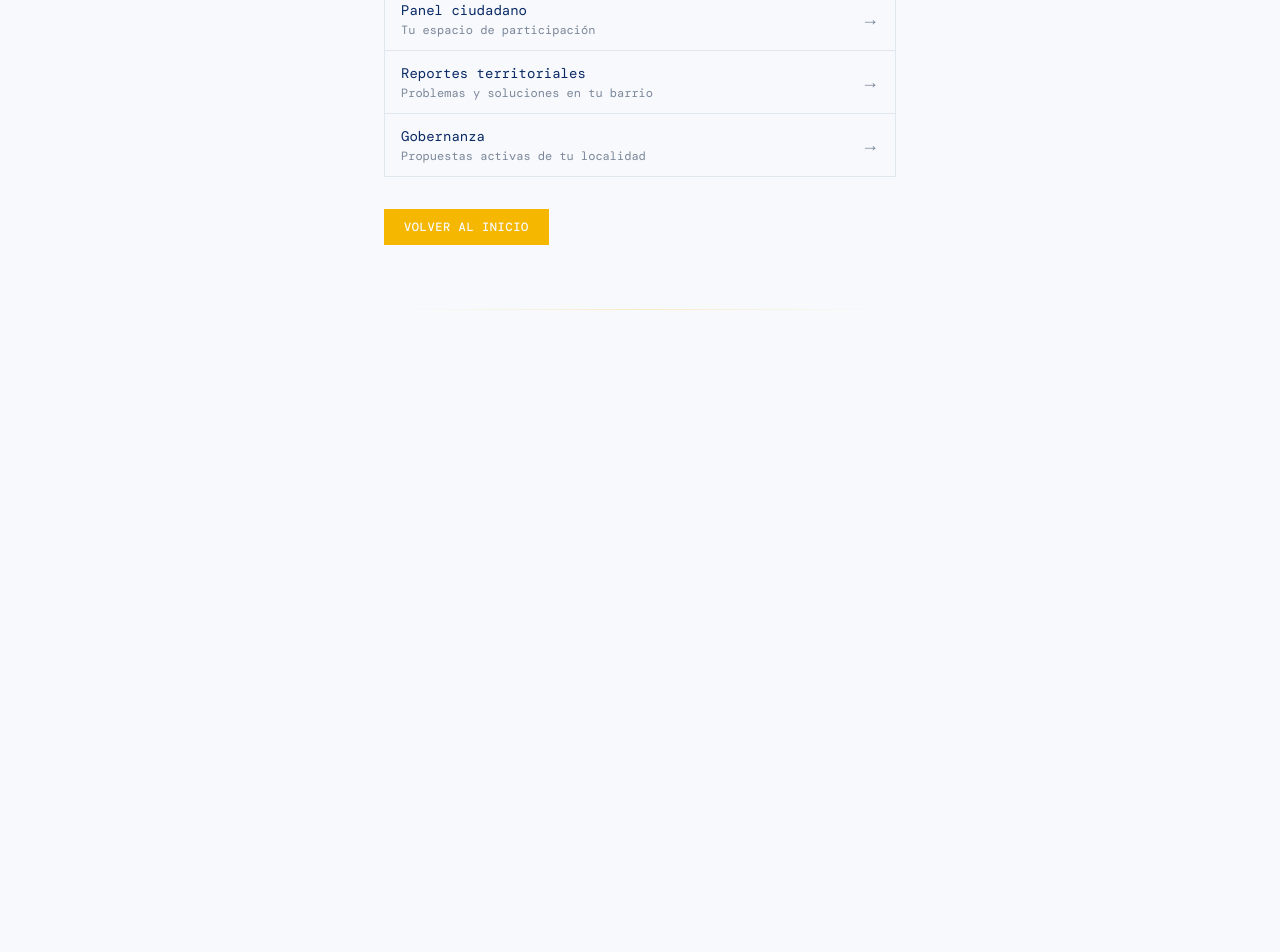
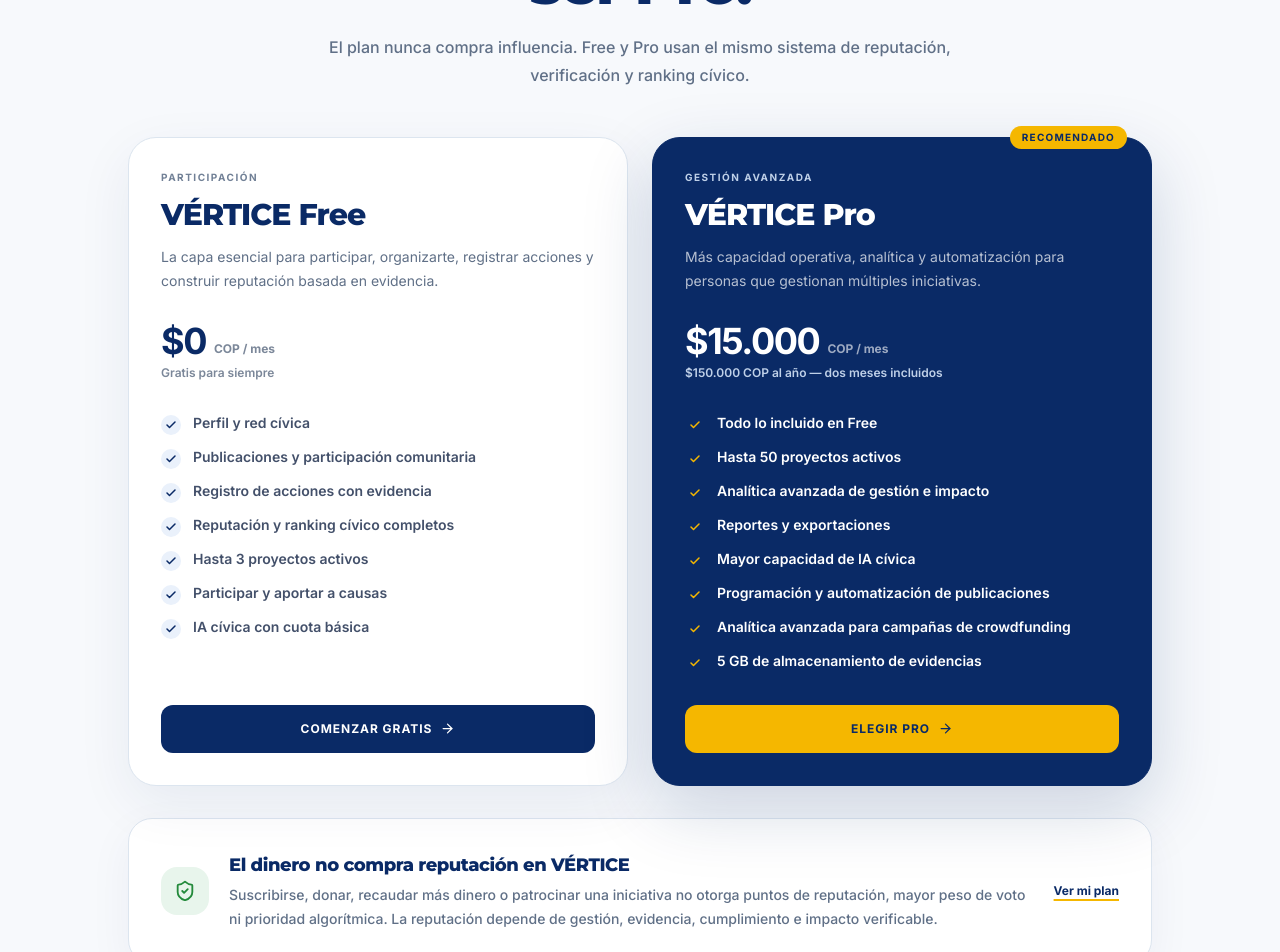
Before and after one commit to VladPhil92/Vertice-OS, a Next.js app in the folder apps/web/: page /pricing in a window 1280 px wide. Before the commit this address had no page. Shown: the part 420-1372 px from the top of the page. Before the commit the page ends 800 px from the top, so only its background shows below. Built offline with nearby package versions, Linux system fonts and the light colour scheme; a web font is replaced by a local one.

Commit message:
feat(web): add Vértice Free and Pro pricing page

```diff
--- /dev/null
+++ b/apps/web/app/pricing/page.tsx
@@ -0,0 +1,149 @@
+import type { Metadata } from 'next'
+import Link from 'next/link'
+import { ArrowRight, Check, ShieldCheck, Sparkles } from 'lucide-react'
+import { Navbar } from '@/components/layout/Navbar'
+import { Footer } from '@/components/layout/Footer'
+
+export const metadata: Metadata = {
+  title: 'Planes | VÉRTICE',
+  description: 'VÉRTICE Free y VÉRTICE Pro: participa gratis o amplía tus herramientas de gestión cívica por $15.000 COP al mes.',
+}
+
+const FREE_FEATURES = [
+  'Perfil y red cívica',
+  'Publicaciones y participación comunitaria',
+  'Registro de acciones con evidencia',
+  'Reputación y ranking cívico completos',
+  'Hasta 3 proyectos activos',
+  'Participar y aportar a causas',
+  'IA cívica con cuota básica',
+]
+
+const PRO_FEATURES = [
+  'Todo lo incluido en Free',
+  'Hasta 50 proyectos activos',
+  'Analítica avanzada de gestión e impacto',
+  'Reportes y exportaciones',
+  'Mayor capacidad de IA cívica',
+  'Programación y automatización de publicaciones',
+  'Analítica avanzada para campañas de crowdfunding',
+  '5 GB de almacenamiento de evidencias',
+]
+
+function PriceCard({
+  name,
+  eyebrow,
+  price,
+  annual,
+  description,
+  features,
+  featured = false,
+}: {
+  name: string
+  eyebrow: string
+  price: string
+  annual: string
+  description: string
+  features: readonly string[]
+  featured?: boolean
+}) {
+  return (
+    <article className={`relative flex h-full flex-col rounded-[28px] border p-7 sm:p-8 ${featured ? 'border-[#0A2A66] bg-[#0A2A66] text-white shadow-[0_24px_70px_rgba(10,42,102,.18)]' : 'border-[#DCE5EF] bg-white text-[#0A2A66] shadow-[0_18px_55px_rgba(10,42,102,.07)]'}`}>
+      {featured && (
+        <div className="absolute -top-3 right-6 rounded-full bg-[#F5B700] px-3 py-1 text-[10px] font-black uppercase tracking-[.12em] text-[#0A2A66]">
+          Recomendado
+        </div>
+      )}
+      <div className={`text-[10px] font-black uppercase tracking-[.15em] ${featured ? 'text-[#BFD0E8]' : 'text-[#718096]'}`}>{eyebrow}</div>
+      <h2 className="mt-3 text-3xl font-black tracking-[-.03em]">{name}</h2>
+      <p className={`mt-3 min-h-12 text-sm leading-6 ${featured ? 'text-white/70' : 'text-[#607087]'}`}>{description}</p>
+
+      <div className="mt-7 flex items-end gap-2">
+        <span className="text-4xl font-black tracking-[-.04em]">{price}</span>
+        <span className={`pb-1 text-xs font-bold ${featured ? 'text-white/60' : 'text-[#7B8799]'}`}>COP / mes</span>
+      </div>
+      <div className={`mt-1 text-xs font-semibold ${featured ? 'text-[#BFD0E8]' : 'text-[#7B8799]'}`}>{annual}</div>
+
+      <ul className="mt-8 flex-1 space-y-3">
+        {features.map((feature) => (
+          <li key={feature} className="flex items-start gap-3 text-sm font-semibold leading-5">
+            <span className={`mt-0.5 flex h-5 w-5 shrink-0 items-center justify-center rounded-full ${featured ? 'bg-white/12 text-[#F5B700]' : 'bg-[#EAF1FB] text-[#0A2A66]'}`}>
+              <Check size={12} strokeWidth={3} />
+            </span>
+            <span className={featured ? 'text-white/86' : 'text-[#43506A]'}>{feature}</span>
+          </li>
+        ))}
+      </ul>
+
+      <Link
+        href={featured ? '/auth/register?plan=pro' : '/auth/register'}
+        className={`mt-8 flex min-h-12 items-center justify-center gap-2 rounded-xl px-5 text-xs font-black uppercase tracking-[.08em] transition ${featured ? 'bg-[#F5B700] text-[#0A2A66] hover:bg-[#FFD54F]' : 'bg-[#0A2A66] text-white hover:bg-[#143A78]'}`}
+      >
+        {featured ? 'Elegir Pro' : 'Comenzar gratis'}
+        <ArrowRight size={15} />
+      </Link>
+    </article>
+  )
+}
+
+export default function PricingPage() {
+  return (
+    <>
+      <Navbar />
+      <main className="min-h-screen bg-[#F7F9FC] pt-28 text-[#0A2A66]">
+        <section className="mx-auto max-w-7xl px-5 pb-20 pt-10 sm:px-6 lg:pb-28">
+          <div className="mx-auto max-w-3xl text-center">
+            <div className="mx-auto flex h-12 w-12 items-center justify-center rounded-2xl bg-[#EAF1FB] text-[#0A2A66]">
+              <Sparkles size={22} />
+            </div>
+            <div className="mt-5 text-[11px] font-black uppercase tracking-[.16em] text-[#607087]">Planes VÉRTICE</div>
+            <h1 className="mt-4 text-4xl font-black tracking-[-.045em] sm:text-5xl lg:text-6xl">
+              Participar es gratis. Gestionar a escala puede ser Pro.
+            </h1>
+            <p className="mx-auto mt-5 max-w-2xl text-base font-medium leading-7 text-[#607087]">
+              El plan nunca compra influencia. Free y Pro usan el mismo sistema de reputación, verificación y ranking cívico.
+            </p>
+          </div>
+
+          <div className="mx-auto mt-12 grid max-w-5xl gap-6 lg:grid-cols-2">
+            <PriceCard
+              name="VÉRTICE Free"
+              eyebrow="Participación"
+              price="$0"
+              annual="Gratis para siempre"
+              description="La capa esencial para participar, organizarte, registrar acciones y construir reputación basada en evidencia."
+              features={FREE_FEATURES}
+            />
+            <PriceCard
+              name="VÉRTICE Pro"
+              eyebrow="Gestión avanzada"
+              price="$15.000"
+              annual="$150.000 COP al año — dos meses incluidos"
+              description="Más capacidad operativa, analítica y automatización para personas que gestionan múltiples iniciativas."
+              features={PRO_FEATURES}
+              featured
+            />
+          </div>
+
+          <div className="mx-auto mt-8 max-w-5xl rounded-[24px] border border-[#DCE5EF] bg-white p-6 shadow-[0_14px_45px_rgba(10,42,102,.05)] sm:p-8">
+            <div className="flex flex-col gap-5 sm:flex-row sm:items-center">
+              <div className="flex h-12 w-12 shrink-0 items-center justify-center rounded-2xl bg-[#E8F5EC] text-[#238A3B]">
+                <ShieldCheck size={22} />
+              </div>
+              <div className="flex-1">
+                <h2 className="text-lg font-black">El dinero no compra reputación en VÉRTICE</h2>
+                <p className="mt-1 text-sm font-medium leading-6 text-[#607087]">
+                  Suscribirse, donar, recaudar más dinero o patrocinar una iniciativa no otorga puntos de reputación, mayor peso de voto ni prioridad algorítmica. La reputación depende de gestión, evidencia, cumplimiento e impacto verificable.
+                </p>
+              </div>
+              <Link href="/dashboard/billing" className="shrink-0 text-xs font-black text-[#0A2A66] underline decoration-[#F5B700] decoration-2 underline-offset-4">
+                Ver mi plan
+              </Link>
+            </div>
+          </div>
+        </section>
+      </main>
+      <Footer />
+    </>
+  )
+}
```
